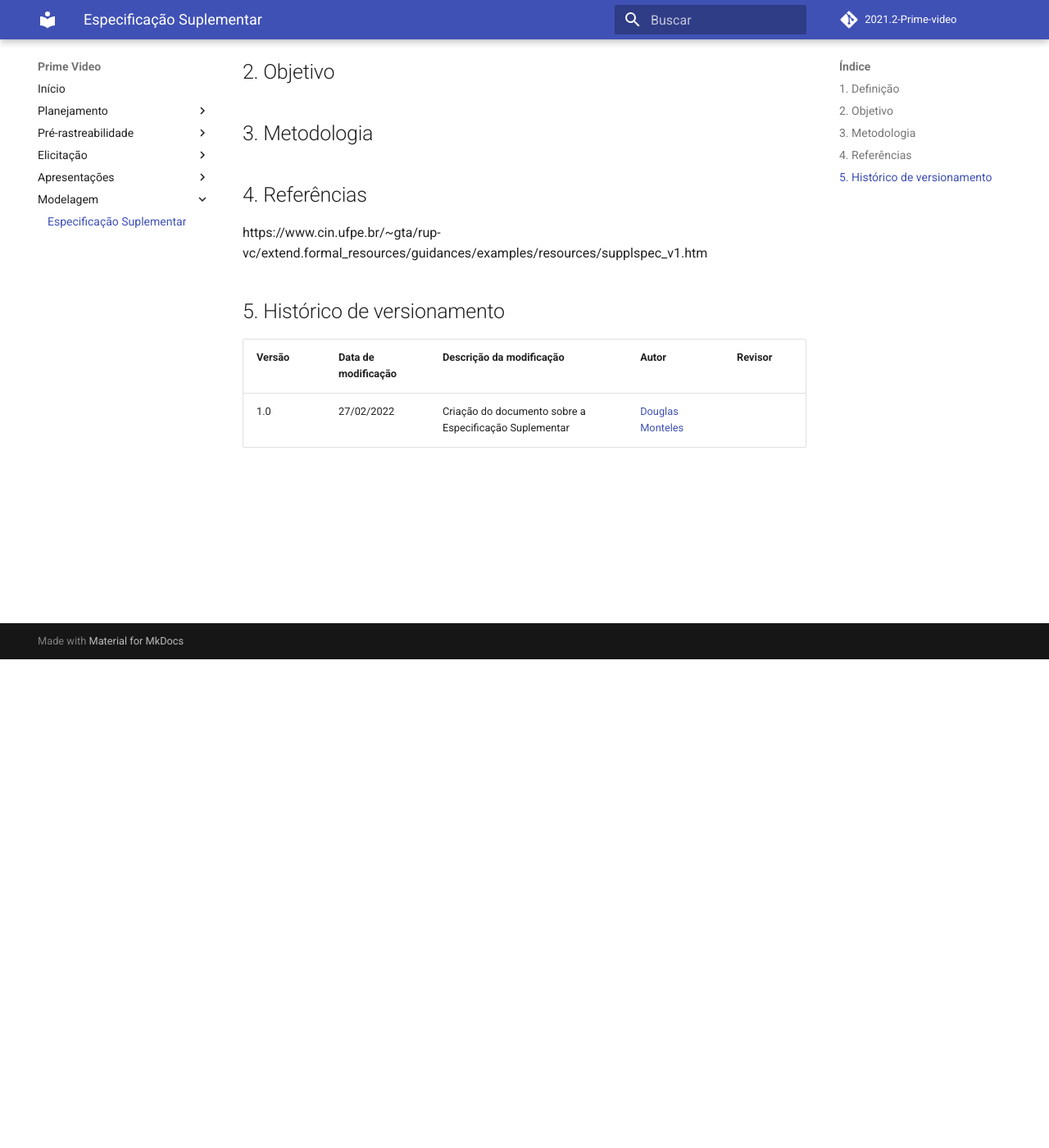
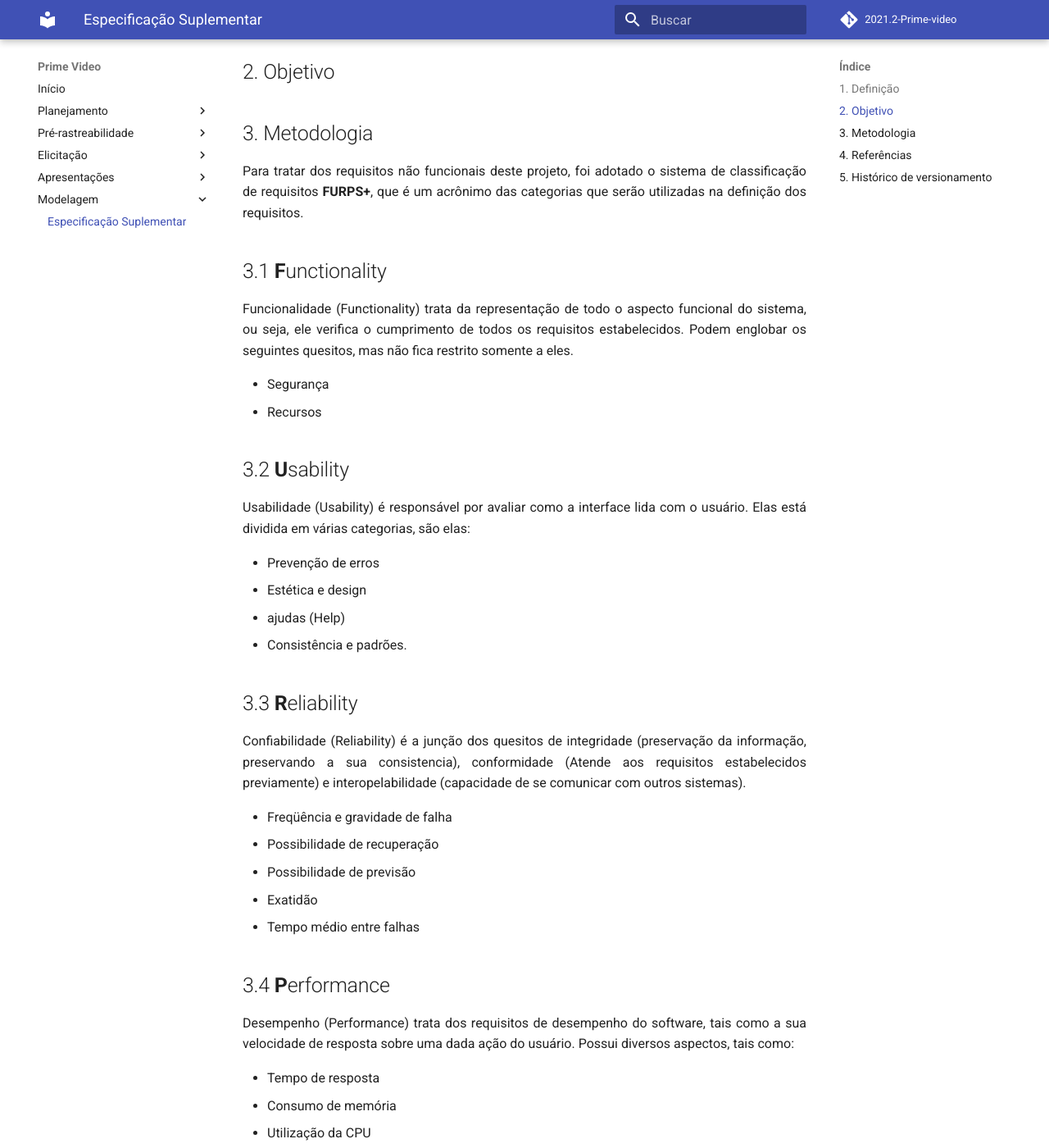
Before and after one commit to Requisitos-de-Software/2021.2-Prime-video, an MkDocs documentation site: the page built from docs/modelagem/especificacao-suplementar.md, in a window 1280 px wide and 1400 px high, scrolled down 596 px. Shown: the whole window at 82% size. Built offline with MkDocs 1.6.1 and Material for MkDocs 9.7.7, drawn with Linux system fonts in a browser that asks for light colours; comment, search, counter and statistics services are not loaded; some of the changed text lies outside the part shown.

Commit message:
docs: Criando a metodologia da espec. suplementar

```diff
--- a/docs/modelagem/especificacao-suplementar.md
+++ b/docs/modelagem/especificacao-suplementar.md
@@ -25,9 +25,93 @@
 
 ## 3. Metodologia
 
+<p style="text-align: justify">
+  Para tratar dos requisitos não funcionais deste projeto, foi adotado o sistema de classificação de requisitos <strong>FURPS+</strong>, que é um acrônimo das categorias que serão utilizadas na definição dos requisitos.
+</p>
+
+<h2>
+  3.1 <strong>F</strong>unctionality
+</h2>
+
+<p style="text-align: justify">
+  Funcionalidade (Functionality) trata da representação de todo o aspecto funcional do sistema, ou seja, ele verifica o cumprimento de todos os requisitos estabelecidos. Podem englobar os seguintes quesitos, mas não fica restrito somente a eles.
+
+  <ul>
+    <li>Segurança</li>
+    <li>Recursos</li>
+  </ul>
+</p>
+
+<h2>
+  3.2 <strong>U</strong>sability
+</h2>
+
+<p style="text-align: justify">
+  Usabilidade (Usability) é responsável por avaliar como a interface lida com o usuário. Elas está dividida em várias categorias, são elas:
+
+  <ul>
+    <li>Prevenção de erros</li>
+    <li>Estética e design</li>
+    <li>ajudas (Help)</li>
+    <li>Consistência e padrões.</li>
+  </ul>
+</p>
+
+<h2>
+  3.3 <strong>R</strong>eliability
+</h2>
+
+<p style="text-align: justify">
+  Confiabilidade (Reliability) é a junção dos quesitos de integridade (preservação da informação, preservando a sua consistencia), conformidade (Atende aos requisitos estabelecidos previamente) e interopelabilidade (capacidade de se comunicar com outros sistemas).
+
+  <ul>
+    <li>Freqüência e gravidade de falha</li>
+    <li>Possibilidade de recuperação</li>
+    <li>Possibilidade de previsão</li>
+    <li>Exatidão</li>
+    <li>Tempo médio entre falhas</li>
+  </ul>
+</p>
+
+<h2>
+  3.4 <strong>P</strong>erformance
+</h2>
+
+<p style="text-align: justify">
+  Desempenho (Performance) trata dos requisitos de desempenho do software, tais como a sua velocidade de resposta sobre uma dada ação do usuário. Possui diversos aspectos, tais como:
+
+  <ul>
+    <li>Tempo de resposta</li>
+    <li>Consumo de memória</li>
+    <li>Utilização da CPU</li>
+    <li>Capacidade de carga</li>
+    <li>Disponibilidade da aplicação</li>
+  </ul>
+</p>
+
+<h2>
+  3.4 <strong>S</strong>upportability
+</h2>
+
+<p style="text-align: justify">
+  Suportabilidade (Supportability) é um dos quesitos que definem a qualidade de um software, ele trata da capacidade de oferta de suporte técnico ao usuário. Possui diversas características, tais como:
+
+  <ul>
+    <li>Testabilidade</li>
+    <li>Adaptabilidade</li>
+    <li>Manutenibilidade</li>
+    <li>Compatibilidade</li>
+    <li>Instalabilidade</li>
+    <li>Escalabilidade</li>
+    <li>Localizabilidade entre outros.</li>
+  </ul>
+</p>
+
 ## 4. Referências
 
 https://www.cin.ufpe.br/~gta/rup-vc/extend.formal_resources/guidances/examples/resources/supplspec_v1.htm
+
+https://qualidadebr.wordpress.com/2008/07/10/furps/
 
 ## 5. Histórico de versionamento
 
```
